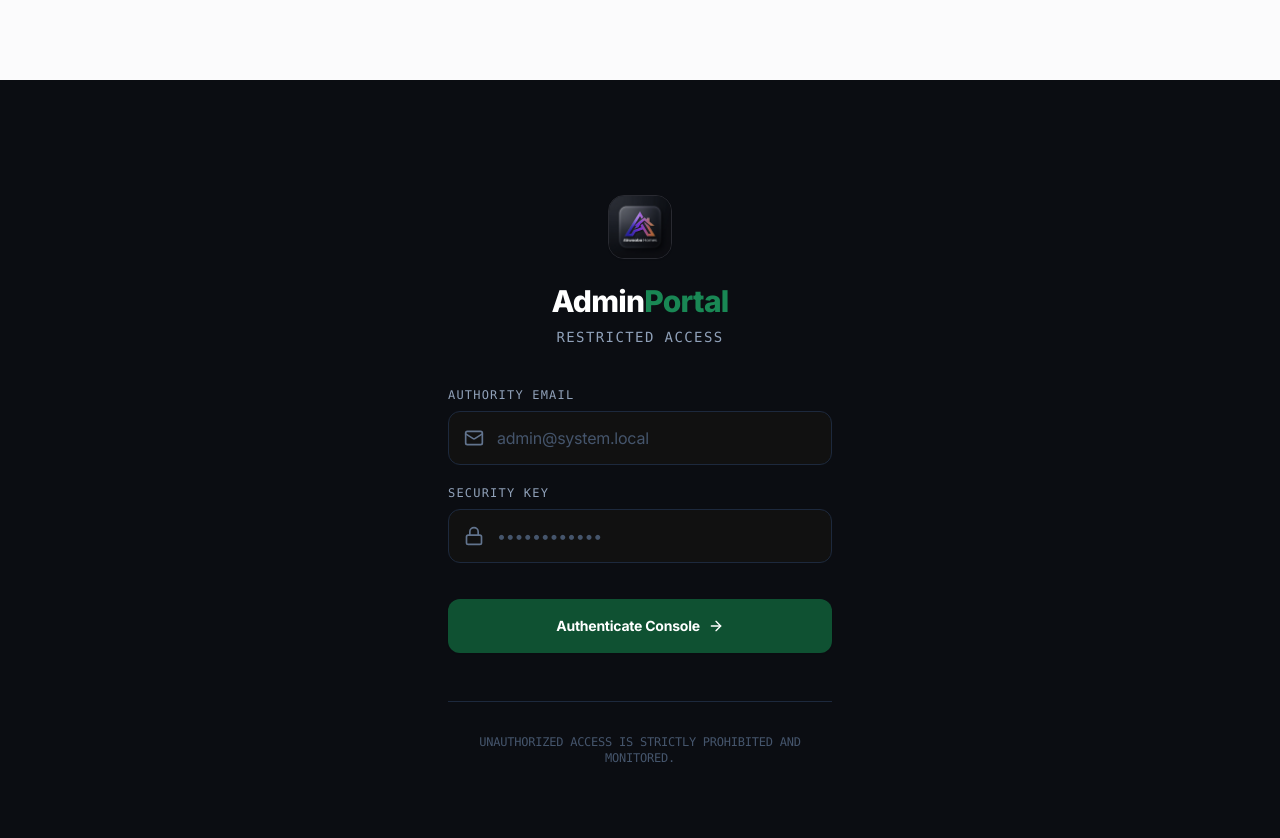
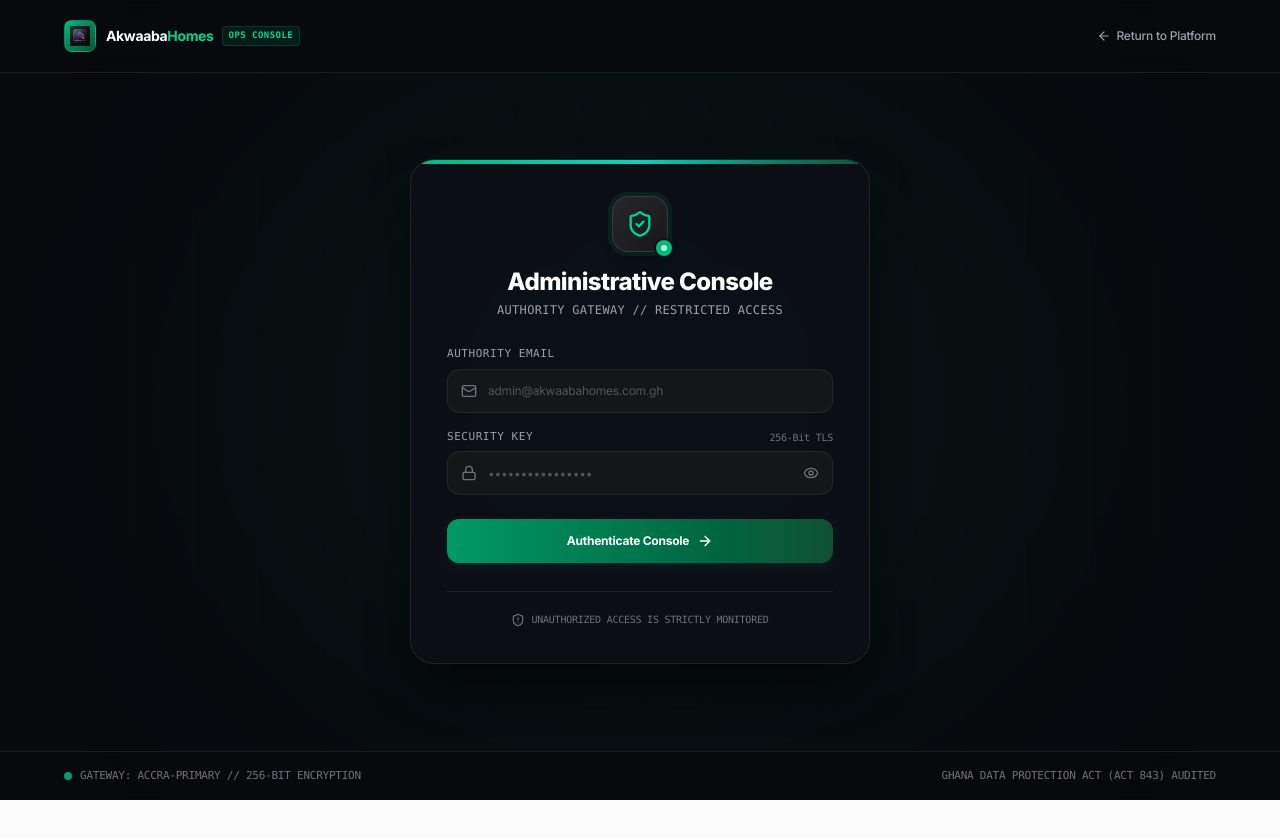
Before and after one commit to Commander-hill/akwaaba-homes, a Next.js app in the folder frontend/: page /admin/login in a window 1280 px wide. Shown: the top 838 px of the page. After the commit the page ends 800 px from the top, so only its background shows below. Built offline with nearby package versions, Linux system fonts and the light colour scheme; no server answers.

Commit message:
feat(admin): overhaul admin login into executive infrastructure command console

```diff
--- a/frontend/src/app/admin/login/page.tsx
+++ b/frontend/src/app/admin/login/page.tsx
@@ -2,7 +2,20 @@
 
 import { useState, useEffect, Suspense } from 'react';
 import { useRouter, useSearchParams } from 'next/navigation';
-import { Lock, Mail, Loader2, ArrowRight, Clock, CheckCircle2 } from 'lucide-react';
+import {
+  Lock,
+  Mail,
+  Loader2,
+  ArrowRight,
+  ArrowLeft,
+  CheckCircle2,
+  Eye,
+  EyeOff,
+  ShieldCheck,
+  KeyRound,
+  ShieldAlert
+} from 'lucide-react';
+import Link from 'next/link';
 import Image from 'next/image';
 import api from '@/lib/axios';
 import { useQuery } from '@tanstack/react-query';
@@ -14,6 +27,7 @@ function AdminLoginForm() {
   const isTimeout = searchParams.get('reason') === 'timeout';
   const [isLoading, setIsLoading] = useState(false);
   const [error, setError] = useState('');
+  const [showPassword, setShowPassword] = useState(false);
 
   // Check if admin is already authenticated
   const { data: sessionData, isLoading: isCheckingAuth } = useQuery({
@@ -77,7 +91,7 @@ function AdminLoginForm() {
         }
       }
     } catch (err: any) {
-      setError(err.response?.data?.message || 'Invalid credentials');
+      setError(err.response?.data?.message || 'Invalid credentials or security key.');
     } finally {
       setIsLoading(false);
     }
@@ -110,26 +124,28 @@ function AdminLoginForm() {
         }
       }
     } catch (err: any) {
-      setError(err.response?.data?.message || 'Invalid 2FA code or recovery code');
+      setError(err.response?.data?.message || 'Invalid 2FA code or backup key.');
     } finally {
       setIsLoading(false);
     }
   };
 
+  // Checking Auth State
   if (isCheckingAuth && typeof window !== 'undefined' && localStorage.getItem('akwaaba_access_token') && !isTimeout) {
     return (
-      <div className="min-h-screen flex flex-col items-center justify-center bg-[#0B0D12] text-white p-4 space-y-3">
-        <Loader2 className="w-8 h-8 animate-spin text-[#198754]" />
-        <p className="text-xs font-mono text-zinc-400">Verifying administrative credentials...</p>
+      <div className="-mt-18 md:-mt-20 min-h-screen flex flex-col items-center justify-center bg-[#080A0E] text-white p-4 space-y-3">
+        <Loader2 className="w-8 h-8 animate-spin text-emerald-400" />
+        <p className="text-xs font-mono text-zinc-400">Verifying administrative authority...</p>
       </div>
     );
   }
 
+  // Active Authenticated State
   if (sessionData && sessionData.role === 'ADMIN' && !isTimeout) {
     return (
-      <div className="min-h-screen flex items-center justify-center bg-[#0B0D12] text-white p-4">
-        <div className="max-w-md w-full p-8 bg-zinc-900/60 border border-zinc-800 rounded-2xl text-center space-y-5">
-          <div className="w-14 h-14 rounded-2xl bg-emerald-950/60 border border-emerald-800/80 flex items-center justify-center mx-auto text-emerald-400">
+      <div className="-mt-18 md:-mt-20 min-h-screen flex items-center justify-center bg-[#080A0E] text-white p-4">
+        <div className="max-w-md w-full p-8 bg-[#0D1017]/90 backdrop-blur-xl border border-zinc-800 rounded-3xl text-center space-y-5 shadow-2xl">
+          <div className="w-14 h-14 rounded-2xl bg-emerald-950/60 border border-emerald-800/80 flex items-center justify-center mx-auto text-emerald-400 shadow-lg">
             <CheckCircle2 className="w-8 h-8" />
           </div>
           <div>
@@ -141,7 +157,7 @@ function AdminLoginForm() {
           <div className="space-y-2.5 pt-2">
             <button
               onClick={() => { window.location.href = '/admin/dashboard'; }}
-              className="w-full py-3 px-4 bg-[#198754] hover:bg-[#157347] text-white rounded-xl text-xs font-bold transition-all flex items-center justify-center gap-2 shadow-xs cursor-pointer"
+              className="w-full py-3 px-4 bg-gradient-to-r from-emerald-600 to-[#0F5132] hover:from-emerald-500 hover:to-[#12633e] text-white rounded-xl text-xs font-bold transition-all flex items-center justify-center gap-2 shadow-xs cursor-pointer"
             >
               <span>Open Admin Console</span>
               <ArrowRight className="w-3.5 h-3.5" />
@@ -166,16 +182,74 @@ function AdminLoginForm() {
   }
 
   return (
-    <div className="min-h-screen flex items-center justify-center bg-[#0B0D12] relative overflow-hidden">
-      <div className="max-w-md w-full p-8 relative z-10">
-        <div className="flex flex-col items-center mb-10">
-          <div className="w-16 h-16 rounded-2xl overflow-hidden border border-zinc-700/60 shadow-xs mb-6">
-            <Image src="/logo.png" alt="Akwaaba Homes" width={64} height={64} className="w-full h-full object-cover" priority />
+    <div className="-mt-18 md:-mt-20 min-h-screen flex flex-col justify-between bg-[#080A0E] text-zinc-100 relative overflow-hidden select-none">
+
+      {/* ── Ambient Background Glow & Micro Grid ── */}
+      <div className="absolute top-1/2 left-1/2 -translate-x-1/2 -translate-y-1/2 w-[720px] h-[520px] bg-emerald-500/8 blur-[150px] pointer-events-none rounded-full" />
+      <div className="absolute inset-0 bg-[linear-gradient(to_right,#1f293710_1px,transparent_1px),linear-gradient(to_bottom,#1f293710_1px,transparent_1px)] bg-[size:4rem_4rem] [mask-image:radial-gradient(ellipse_60%_50%_at_50%_50%,#000_70%,transparent_100%)] pointer-events-none" />
+
+      {/* ── Top Executive Header ── */}
+      <header className="w-full px-6 sm:px-10 lg:px-16 py-5 border-b border-zinc-800/60 flex items-center justify-between relative z-10 bg-[#080A0E]/70 backdrop-blur-md">
+        <div className="flex items-center gap-2.5">
+          <div className="w-8 h-8 rounded-lg overflow-hidden bg-gradient-to-br from-emerald-500 to-[#0F5132] border border-emerald-400/30 flex items-center justify-center shadow-xs">
+            <Image
+              src="/logo.png"
+              alt="Akwaaba Homes"
+              width={22}
+              height={22}
+              className="w-5 h-5 object-contain"
+              priority
+            />
           </div>
-          <h1 className="text-3xl font-extrabold text-white tracking-tight">Admin<span className="text-[#198754]">Portal</span></h1>
-          <p className="text-slate-400 mt-2 font-mono text-sm tracking-widest uppercase">Restricted Access</p>
+          <div className="flex items-center gap-2">
+            <span className="text-sm font-bold tracking-tight text-white">
+              Akwaaba<span className="text-emerald-400">Homes</span>
+            </span>
+            <span className="px-1.5 py-0.5 rounded text-[9px] font-mono font-bold uppercase tracking-wider bg-emerald-500/10 text-emerald-400 border border-emerald-500/20">
+              Ops Console
+            </span>
+          </div>
         </div>
 
+        <Link
+          href="/"
+          className="inline-flex items-center gap-1.5 text-xs font-medium text-zinc-400 hover:text-white transition-colors"
+        >
+          <ArrowLeft className="w-3.5 h-3.5" />
+          <span>Return to Platform</span>
+        </Link>
+      </header>
+
+      {/* ── Main Command Gateway Card ── */}
+      <main className="flex-1 flex items-center justify-center px-4 sm:px-6 py-10 relative z-10">
+        <div className="max-w-[460px] w-full">
+          <div className="relative rounded-3xl bg-[#0D1017]/90 backdrop-blur-xl border border-zinc-800/80 shadow-2xl shadow-black/80 p-7 sm:p-9 overflow-hidden">
+
+            {/* Top Accent Gradient Line */}
+            <div className="absolute top-0 inset-x-0 h-1 bg-gradient-to-r from-emerald-500 via-teal-400 to-[#0F5132]" />
+
+            {/* Console Branding */}
+            <div className="flex flex-col items-center text-center mb-7">
+              <div className="relative mb-3.5">
+                <div className="w-14 h-14 rounded-2xl bg-gradient-to-br from-zinc-800 to-zinc-900 border border-zinc-700/80 flex items-center justify-center shadow-lg text-emerald-400 ring-4 ring-emerald-500/10">
+                  <ShieldCheck className="w-7 h-7 text-emerald-400" />
+                </div>
+                <span className="absolute -bottom-1 -right-1 w-4 h-4 rounded-full bg-emerald-500 ring-2 ring-[#0D1017] flex items-center justify-center" title="Authority Gateway Active">
+                  <span className="w-1.5 h-1.5 rounded-full bg-white animate-pulse" />
+                </span>
+              </div>
+
+              <div className="space-y-1">
+                <h1 className="text-xl sm:text-2xl font-extrabold text-white tracking-tight">
+                  Administrative Console
+                </h1>
+                <p className="text-xs text-zinc-400 font-mono tracking-wide">
+                  AUTHORITY GATEWAY // RESTRICTED ACCESS
+                </p>
+              </div>
+            </div>
+
+            {/* Session Timeout Alert */}
             {isTimeout && (
               <AlertBanner
                 type="warning"
@@ -184,6 +258,7 @@ function AdminLoginForm() {
               />
             )}
 
+            {/* Error Notice */}
             {error && (
               <AlertBanner
                 type="error"
@@ -193,36 +268,36 @@ function AdminLoginForm() {
             )}
 
             {requireTwoFactor ? (
-          /* Admin 2FA Verification Form */
-          <form onSubmit={handle2FASubmit} className="space-y-5">
+              /* ── 2FA Verification View ── */
+              <form onSubmit={handle2FASubmit} className="space-y-5 animate-in fade-in duration-300">
                 <div className="text-center pb-2">
-              <div className="w-10 h-10 rounded-xl bg-slate-900 border border-slate-800 flex items-center justify-center mx-auto mb-3 text-slate-400">
-                <Lock className="w-5 h-5" />
+                  <div className="w-10 h-10 rounded-xl bg-zinc-900 border border-zinc-800 flex items-center justify-center mx-auto mb-2.5 text-zinc-400">
+                    <KeyRound className="w-5 h-5 text-emerald-400" />
                   </div>
-              <h2 className="text-lg font-bold text-white tracking-wide">
+                  <h2 className="text-sm font-bold text-white tracking-wide">
                     Two-Factor Security Verification
                   </h2>
-              <p className="text-xs text-slate-400 mt-1 font-mono">
+                  <p className="text-[11px] text-zinc-400 mt-1 font-mono">
                     {useRecoveryCode
-                  ? 'Enter an unused 8-character recovery code.'
+                      ? 'Enter an unused 8-character recovery backup key.'
                       : 'Enter 6-digit TOTP code from your authority authenticator app.'}
                   </p>
                 </div>
 
-            <div>
-              <label className="block text-xs font-mono text-slate-400 uppercase tracking-widest mb-2">
+                <div className="space-y-1.5">
+                  <label className="block text-[11px] font-mono text-zinc-400 uppercase tracking-wider">
                     {useRecoveryCode ? 'Emergency Backup Key' : 'Authority TOTP Code'}
                   </label>
                   <div className="relative">
-                <div className="absolute inset-y-0 left-0 pl-4 flex items-center pointer-events-none">
-                  <Lock className="h-5 w-5 text-slate-500" />
+                    <div className="absolute inset-y-0 left-0 pl-3.5 flex items-center pointer-events-none text-zinc-500">
+                      <Lock className="h-4 w-4" />
                     </div>
                     <input
                       type="text"
                       required
                       maxLength={useRecoveryCode ? 10 : 6}
                       autoFocus
-                  className="block w-full pl-12 pr-4 py-3.5 border border-slate-800 rounded-xl bg-[#111] text-center text-xl font-mono font-bold tracking-widest text-emerald-400 focus:ring-1 focus:ring-[#0F5132] focus:border-[#0F5132] outline-none transition-all placeholder:text-slate-700"
+                      className="block w-full pl-10 pr-4 py-3 border border-zinc-800 rounded-xl bg-zinc-900/90 text-center text-lg font-mono font-bold tracking-widest text-emerald-400 focus:ring-1 focus:ring-emerald-500 focus:border-emerald-500 outline-none transition-all placeholder:text-zinc-700"
                       placeholder={useRecoveryCode ? 'XXXX-XXXX' : '000000'}
                       value={twoFactorCode}
                       onChange={(e) => setTwoFactorCode(e.target.value)}
@@ -238,24 +313,24 @@ function AdminLoginForm() {
                       setTwoFactorCode('');
                       setError('');
                     }}
-                className="text-[11px] font-mono text-emerald-500 hover:text-emerald-400 underline cursor-pointer"
+                    className="text-[11px] font-mono text-emerald-400 hover:text-emerald-300 underline cursor-pointer"
                   >
                     {useRecoveryCode ? 'Use 6-digit authenticator code' : 'Use emergency recovery code'}
                   </button>
                 </div>
 
-            <div className="pt-2 space-y-3">
+                <div className="pt-2 space-y-2.5">
                   <button
                     type="submit"
                     disabled={isLoading || !twoFactorCode.trim()}
-                className="group w-full flex justify-center items-center gap-2 py-4 px-4 border border-transparent text-sm font-bold rounded-xl text-white bg-[#0F5132] hover:bg-[#0A3D24] transition-colors shadow-xs disabled:opacity-50 disabled:cursor-not-allowed cursor-pointer"
+                    className="w-full h-11 inline-flex items-center justify-center gap-2 bg-gradient-to-r from-emerald-600 to-[#0F5132] hover:from-emerald-500 hover:to-[#12633e] text-white text-xs font-bold rounded-xl transition-all shadow-md shadow-emerald-950/50 cursor-pointer disabled:opacity-50"
                   >
                     {isLoading ? (
-                  <Loader2 className="w-5 h-5 animate-spin" />
+                      <Loader2 className="w-4 h-4 animate-spin" />
                     ) : (
                       <>
-                    <span>Verify &amp; Enter Command</span>
-                    <ArrowRight className="w-4 h-4 group-hover:translate-x-1 transition-transform" />
+                        <span>Verify &amp; Enter Console</span>
+                        <ArrowRight className="w-4 h-4" />
                       </>
                     )}
                   </button>
@@ -267,60 +342,84 @@ function AdminLoginForm() {
                       setTwoFactorCode('');
                       setError('');
                     }}
-                className="w-full text-center text-xs font-mono text-slate-500 hover:text-slate-300 transition-colors cursor-pointer"
+                    className="w-full text-center text-xs font-mono text-zinc-500 hover:text-zinc-300 transition-colors cursor-pointer py-1"
                   >
                     &larr; Abort to Primary Credentials
                   </button>
                 </div>
               </form>
             ) : (
-          <form onSubmit={handleSubmit} className="space-y-5">
-            <div>
-              <label className="block text-xs font-mono text-slate-400 uppercase tracking-widest mb-2">Authority Email</label>
+              /* ── Primary Credential Login Form ── */
+              <form onSubmit={handleSubmit} className="space-y-4">
+
+                {/* Authority Email */}
+                <div className="space-y-1.5">
+                  <label className="block text-[11px] font-mono text-zinc-400 uppercase tracking-wider">
+                    Authority Email
+                  </label>
                   <div className="relative">
-                <div className="absolute inset-y-0 left-0 pl-4 flex items-center pointer-events-none">
-                  <Mail className="h-5 w-5 text-slate-500" />
+                    <div className="absolute inset-y-0 left-0 pl-3.5 flex items-center pointer-events-none text-zinc-500">
+                      <Mail className="h-4 w-4" />
                     </div>
                     <input
                       type="email"
                       required
-                  className="block w-full pl-12 pr-4 py-3.5 border border-slate-800 rounded-xl bg-[#111] text-white focus:ring-1 focus:ring-[#0F5132] focus:border-[#0F5132] outline-none transition-all placeholder:text-slate-600"
-                  placeholder="admin@system.local"
+                      autoComplete="email"
+                      className="w-full h-11 pl-10 pr-3.5 bg-zinc-900/80 border border-zinc-800 rounded-xl text-xs text-white placeholder:text-zinc-600 focus:border-emerald-500 focus:ring-1 focus:ring-emerald-500 outline-none transition-all"
+                      placeholder="admin@akwaabahomes.com.gh"
                       value={formData.email}
                       onChange={(e) => setFormData({ ...formData, email: e.target.value })}
                     />
                   </div>
                 </div>
 
-            <div>
-              <label className="block text-xs font-mono text-slate-400 uppercase tracking-widest mb-2">Security Key</label>
+                {/* Security Key */}
+                <div className="space-y-1.5">
+                  <div className="flex items-center justify-between">
+                    <label className="block text-[11px] font-mono text-zinc-400 uppercase tracking-wider">
+                      Security Key
+                    </label>
+                    <span className="text-[10px] font-mono text-zinc-500">
+                      256-Bit TLS
+                    </span>
+                  </div>
                   <div className="relative">
-                <div className="absolute inset-y-0 left-0 pl-4 flex items-center pointer-events-none">
-                  <Lock className="h-5 w-5 text-slate-500" />
+                    <div className="absolute inset-y-0 left-0 pl-3.5 flex items-center pointer-events-none text-zinc-500">
+                      <Lock className="h-4 w-4" />
                     </div>
                     <input
-                  type="password"
+                      type={showPassword ? 'text' : 'password'}
                       required
-                  className="block w-full pl-12 pr-4 py-3.5 border border-slate-800 rounded-xl bg-[#111] text-white focus:ring-1 focus:ring-[#0F5132] focus:border-[#0F5132] outline-none transition-all placeholder:text-slate-600"
-                  placeholder="••••••••••••"
+                      autoComplete="current-password"
+                      className="w-full h-11 pl-10 pr-10 bg-zinc-900/80 border border-zinc-800 rounded-xl text-xs text-white placeholder:text-zinc-600 focus:border-emerald-500 focus:ring-1 focus:ring-emerald-500 outline-none transition-all"
+                      placeholder="••••••••••••••••"
                       value={formData.password}
                       onChange={(e) => setFormData({ ...formData, password: e.target.value })}
                     />
+                    <button
+                      type="button"
+                      onClick={() => setShowPassword(!showPassword)}
+                      className="absolute inset-y-0 right-0 pr-3.5 flex items-center text-zinc-500 hover:text-zinc-300 transition-colors cursor-pointer"
+                      aria-label={showPassword ? "Hide security key" : "Show security key"}
+                    >
+                      {showPassword ? <EyeOff className="w-4 h-4" /> : <Eye className="w-4 h-4" />}
+                    </button>
                   </div>
                 </div>
 
-            <div className="pt-4">
+                {/* Authenticate Console Button */}
+                <div className="pt-2">
                   <button
                     type="submit"
                     disabled={isLoading}
-                className="group w-full flex justify-center items-center gap-2 py-4 px-4 border border-transparent text-sm font-bold rounded-xl text-white bg-[#0F5132] hover:bg-[#0A3D24] transition-colors shadow-xs disabled:opacity-50 disabled:cursor-not-allowed cursor-pointer"
+                    className="w-full h-11 inline-flex items-center justify-center gap-2 bg-gradient-to-r from-emerald-600 to-[#0F5132] hover:from-emerald-500 hover:to-[#12633e] text-white text-xs font-bold rounded-xl transition-all shadow-md shadow-emerald-950/50 cursor-pointer disabled:opacity-50"
                   >
                     {isLoading ? (
-                  <Loader2 className="w-5 h-5 animate-spin" />
+                      <Loader2 className="w-4 h-4 animate-spin" />
                     ) : (
                       <>
                         <span>Authenticate Console</span>
-                    <ArrowRight className="w-4 h-4 group-hover:translate-x-1 transition-transform" />
+                        <ArrowRight className="w-4 h-4" />
                       </>
                     )}
                   </button>
@@ -328,19 +427,36 @@ function AdminLoginForm() {
               </form>
             )}
 
-        <div className="mt-12 text-center border-t border-slate-800 pt-8">
-          <p className="text-xs text-slate-600 font-mono">
-            UNAUTHORIZED ACCESS IS STRICTLY PROHIBITED AND MONITORED.
-          </p>
+            {/* Security Notice */}
+            <div className="mt-7 pt-5 border-t border-zinc-800/80 text-center">
+              <div className="flex items-center justify-center gap-1.5 text-[10px] font-mono text-zinc-500">
+                <ShieldAlert className="w-3.5 h-3.5 text-zinc-500" />
+                <span>UNAUTHORIZED ACCESS IS STRICTLY MONITORED</span>
               </div>
             </div>
+
+          </div>
+        </div>
+      </main>
+
+      {/* ── Institutional Bottom Telemetry Footer ── */}
+      <footer className="w-full px-6 sm:px-10 lg:px-16 py-4 border-t border-zinc-800/60 flex flex-col sm:flex-row items-center justify-between text-[11px] font-mono text-zinc-500 relative z-10 gap-2 bg-[#080A0E]/70 backdrop-blur-md">
+        <div className="flex items-center gap-2">
+          <span className="w-2 h-2 rounded-full bg-emerald-400 animate-pulse" />
+          <span>GATEWAY: ACCRA-PRIMARY // 256-BIT ENCRYPTION</span>
+        </div>
+        <div>
+          GHANA DATA PROTECTION ACT (ACT 843) AUDITED
+        </div>
+      </footer>
+
     </div>
   );
 }
 
 export default function AdminLoginPage() {
   return (
-    <Suspense fallback={<div className="min-h-screen bg-[#0B0D12]" />}>
+    <Suspense fallback={<div className="-mt-18 md:-mt-20 min-h-screen bg-[#080A0E]" />}>
       <AdminLoginForm />
     </Suspense>
   );
```
Lines whose indentation alone changed are shown as unchanged.
